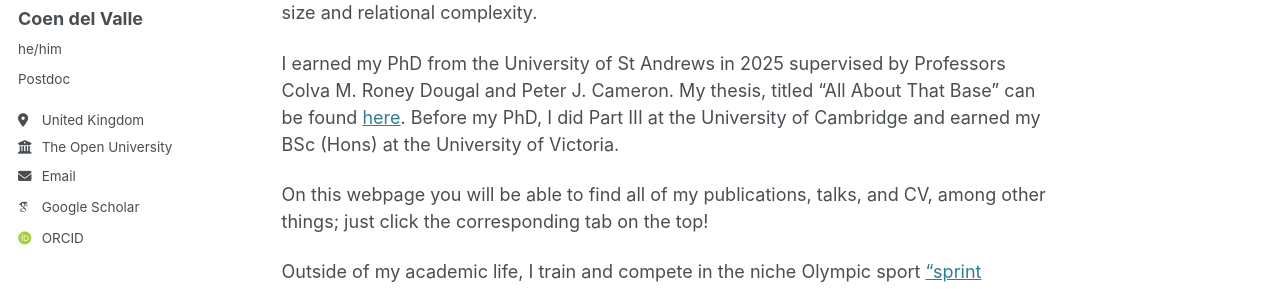
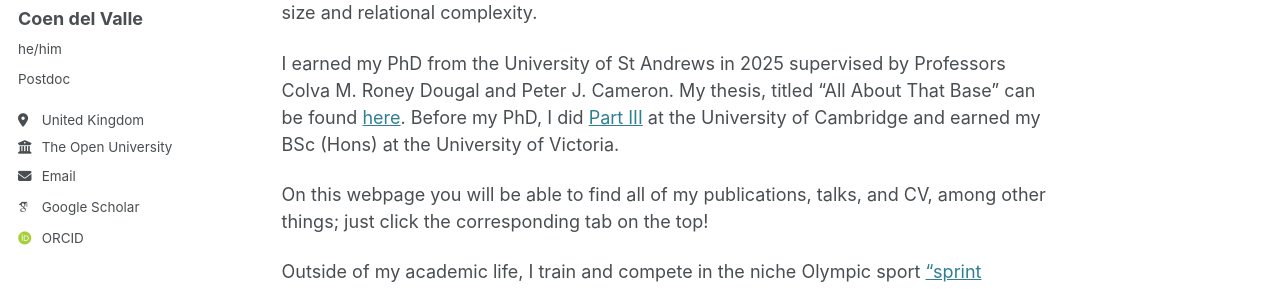
Before and after one commit to coendelvalle/coendelvalle.github.io, a Jekyll site: the page built from _pages/about.md, in a window 1280 px wide. Shown: the part 230-519 px from the top of the page. Built offline with Jekyll 4.4.1, drawn with Linux system fonts in a browser that asks for light colours; some web fonts are replaced; part of the change alters nothing that is shown.

```diff
--- a/_pages/about.md
+++ b/_pages/about.md
@@ -9,7 +9,7 @@ redirect_from:
 
 I'm Coen del Valle, a postdoctoral researcher in the School of Mathematics and Statistics at The Open University. My main research interests are combinatorial aspects of finite group theory with a particular focus on numerical invariants of finite groups such as base size and relational complexity.
 
-I earned my PhD from the University of St Andrews in 2025 supervised by Professors Colva M. Roney Dougal and Peter J. Cameron. My thesis, titled "All About That Base" can be found [here](https://research-repository.st-andrews.ac.uk/handle/10023/32784). Before my PhD, I did Part III at the University of Cambridge and earned my BSc (Hons) at the University of Victoria.
+I earned my PhD from the University of St Andrews in 2025 supervised by Professors Colva M. Roney Dougal and Peter J. Cameron. My thesis, titled "All About That Base" can be found [here](https://research-repository.st-andrews.ac.uk/handle/10023/32784). Before my PhD, I did [Part III](https://en.wikipedia.org/wiki/Part_III_of_the_Mathematical_Tripos) at the University of Cambridge and earned my BSc (Hons) at the University of Victoria.
 
 On this webpage you will be able to find all of my publications, talks, and CV, among other things; just click the corresponding tab on the top!
 
```
